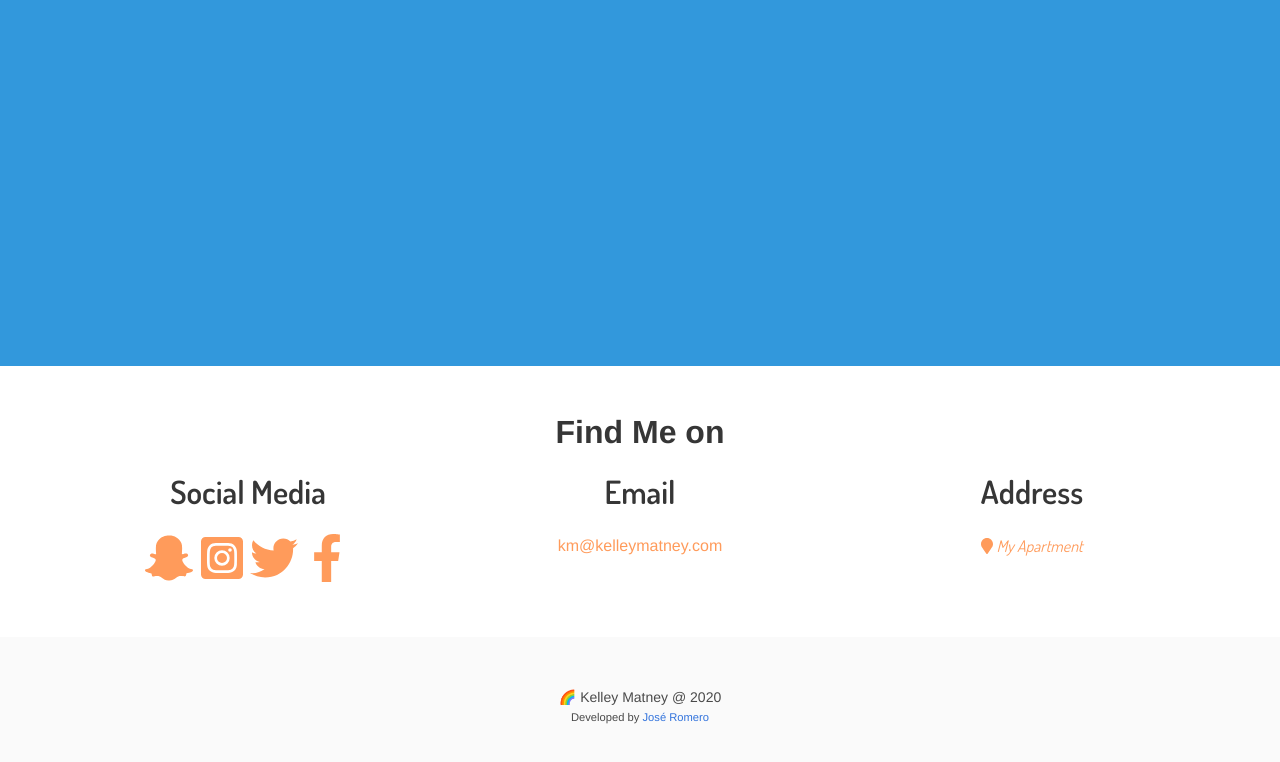
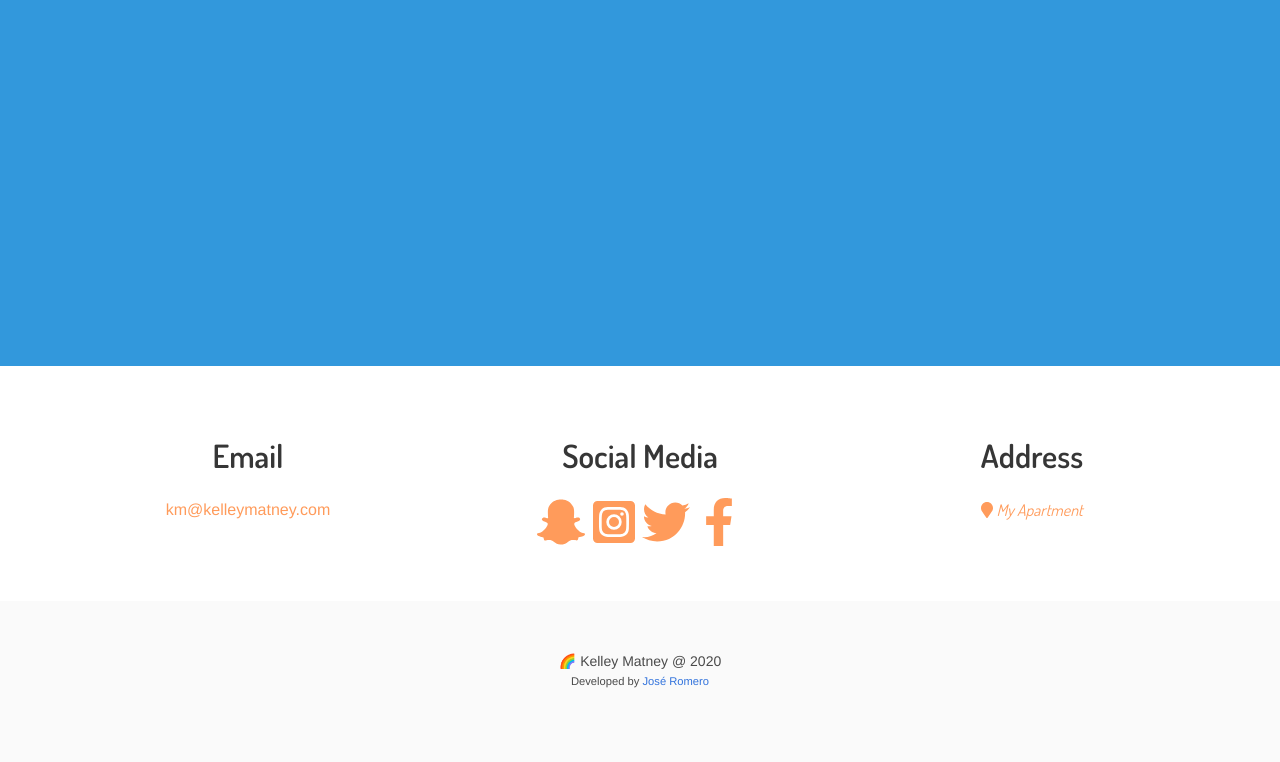
Before and after one commit to jdromero88/km-website, a website: page index.html in a window 1280 px wide. Shown: the part 1234-1996 px from the top of the page. Drawn offline with nearby package versions, Linux system fonts and the light colour scheme; a web font is replaced by a local one.

Commit message:
Contact flip social media with email

```diff
--- a/index.html
+++ b/index.html
@@ -122,10 +122,16 @@
     <section class="" id="contact">
       <div class="hero-body">
         <div class="container has-text-centered">
-          <p class="title">
-            Find Me on
-          </p>
+          <p class="title"></p>
           <div class="columns social">
+            <div class="column">
+              <p class="title">
+                Email
+              </p>
+              <a href="mailto:km@kelleymatney.com" target="_blank">
+                km@kelleymatney.com
+              </a>
+            </div>
             <div class="column">
               <p class="title">
                 Social Media
@@ -149,14 +155,6 @@
                 <span class="icon is-large">
                   <i class="fab fa-3x fa-facebook-f"></i>
                 </span>
-              </a>
-            </div>
-            <div class="column">
-              <p class="title">
-                Email
-              </p>
-              <a href="mailto:km@kelleymatney.com" target="_blank">
-                km@kelleymatney.com
               </a>
             </div>
             <div class="column">
```
